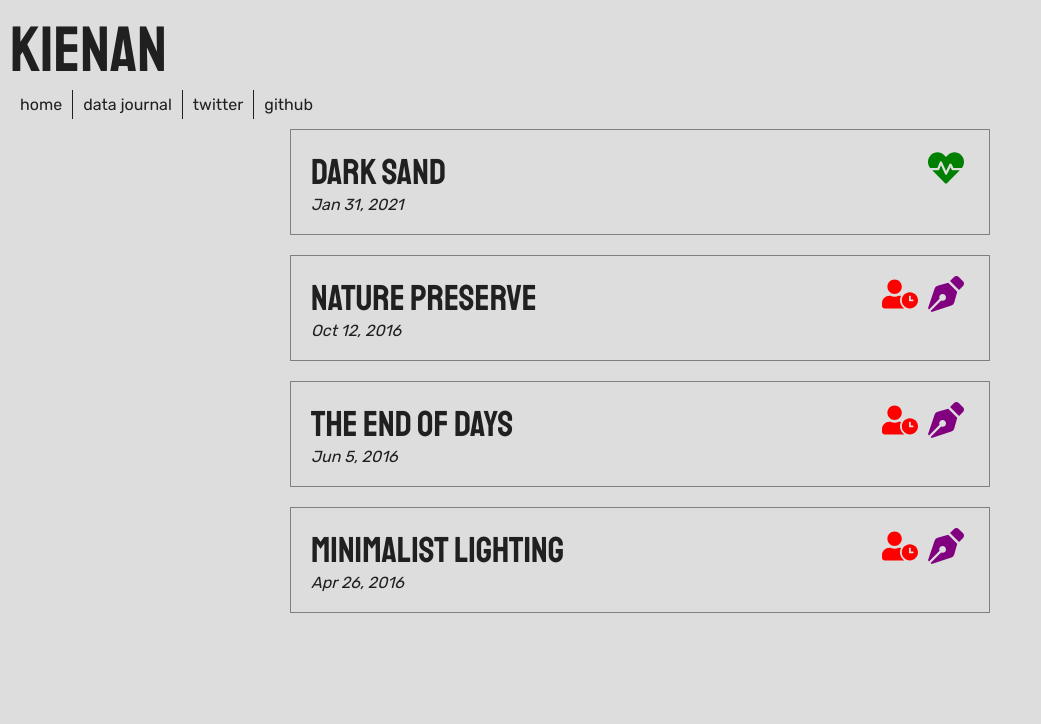
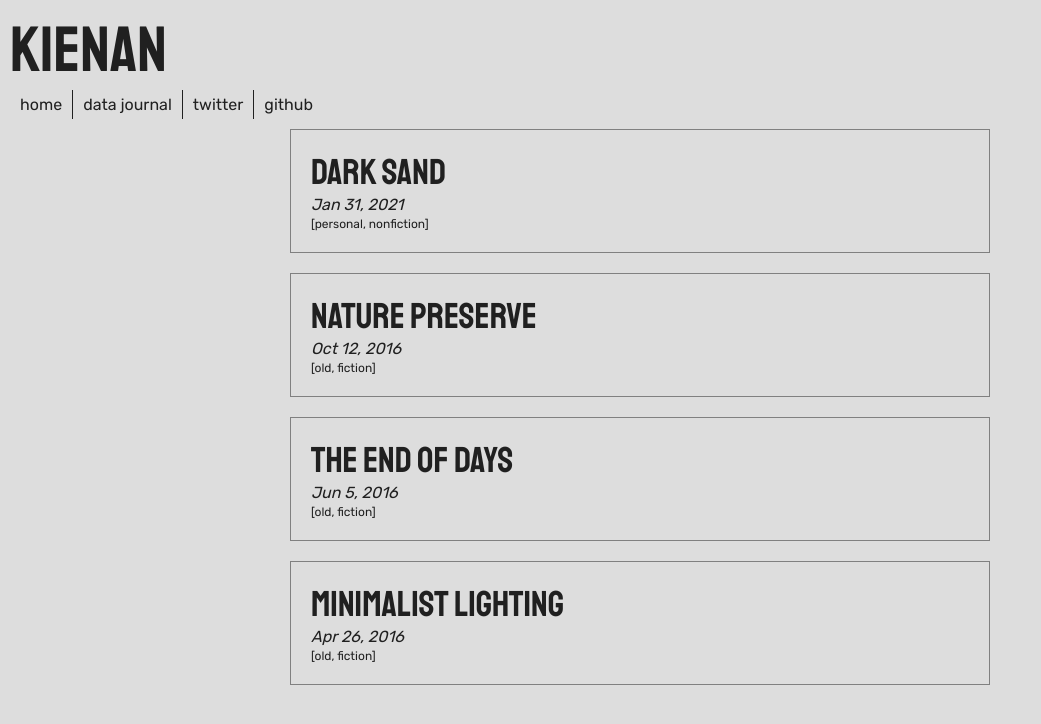
Before and after one commit to kienankb/website, a Next.js app: page / in a window 1280 px wide. Shown: the top 724 px of the page, without its empty margins (0-1041 px from the left). Built offline with nearby package versions, Linux system fonts and the light colour scheme.

Commit message:
dump icons for tag names

```diff
--- a/components/blogcard.tsx
+++ b/components/blogcard.tsx
@@ -7,12 +7,12 @@ import styles from './styles/BlogCard.module.css';
 
 
 type BlogCardTagPanelProps = {
-  tags: string[],
+  tagNames: string[],
 };
 
-const BlogCardTagPanel = ({tags}: BlogCardTagPanelProps) => {
-  return <span className={styles.tagIcons}>
-    {tags.map((tag) => <span key={tag} className={styles.tagIcon}>{Tags.find((tagEntry) => tagEntry.name === tag)?.icon}</span>)}
+const BlogCardTagPanel = ({tagNames}: BlogCardTagPanelProps) => {
+  return <span className={styles.tagGroup}>
+    [{tagNames.join(', ')}]
   </span>;
 }
 
@@ -26,8 +26,8 @@ const BlogCard = ({post}: BlogCardProps) => {
       <span className={styles.metadata}>
         <div className={styles.title}>{post.title}</div>
         <div className={styles.date}>{post.publishDate.toLocaleDateString('en-us', {month: 'short', day: 'numeric', year: 'numeric'})}</div>
+        <BlogCardTagPanel tagNames={post.tagNames} />
       </span>
-      <BlogCardTagPanel tags={post.tags} />
     </div>
   </Link>;
 }
--- a/components/styles/BlogCard.module.css
+++ b/components/styles/BlogCard.module.css
@@ -22,11 +22,7 @@
   font-style: italic;
 }
 
-.tagIcons {
-  flex-shrink: 1;
-  font-size: 36px;;
+.tagGroup {
+  font-family: 'Rubik';
+  font-size: 12px;
 }
-
-.tagIcon {
-  padding: 5px;
-}
--- a/data/blog-metadata.tsx
+++ b/data/blog-metadata.tsx
@@ -6,7 +6,7 @@ export interface BlogMetadata {
   title: string;
   publishDate: Date;
   content: JSX.Element;
-  tags: string[];
+  tagNames: string[];
 }
 
 export const BlogPosts: BlogMetadata[] = [
@@ -15,27 +15,27 @@ export const BlogPosts: BlogMetadata[] = [
     title: 'Minimalist Lighting',
     publishDate: new Date(2016, 3, 26),
     content: <PostContents.MinimalistLighting />,
-    tags: ['old', 'fiction'],
+    tagNames: ['old', 'fiction'],
   },
   {
     slug: 'the-end-of-days',
     title: 'The End of Days',
     publishDate: new Date(2016, 5, 5),
     content: <PostContents.TheEndOfDays />,
-    tags: ['old', 'fiction'],
+    tagNames: ['old', 'fiction'],
   },
   {
     slug: 'nature-preserve',
     title: 'Nature Preserve',
     publishDate: new Date(2016, 9, 12),
     content: <PostContents.NaturePreserve />,
-    tags: ['old', 'fiction'],
+    tagNames: ['old', 'fiction'],
   },
   {
     slug: 'dark-sand',
     title: 'Dark Sand',
     publishDate: new Date(2021, 0, 31),
     content: <PostContents.DarkSand />,
-    tags: ['reflective'],
+    tagNames: ['personal', 'nonfiction'],
   },
 ];
--- a/data/tags.tsx
+++ b/data/tags.tsx
@@ -1,28 +1,18 @@
-import {FaUserClock, FaHeartbeat, FaPenNib} from 'react-icons/fa';
-
-
 export interface TagData {
     name: string;
-    icon: JSX.Element;
 }
 
 export const Tags: TagData[] = [
     {
         name: 'old',
-        icon: <FaUserClock
-            color='red'
-            title='old' />,
     },
     {
-        name: 'reflective',
-        icon: <FaHeartbeat
-            color='green'
-            title='reflective' />,
+        name: 'personal',
     },
     {
         name: 'fiction',
-        icon: <FaPenNib
-            color='purple'
-            title='fiction' />,
+    },
+    {
+        name: 'nonfiction',
     }
 ];
```
